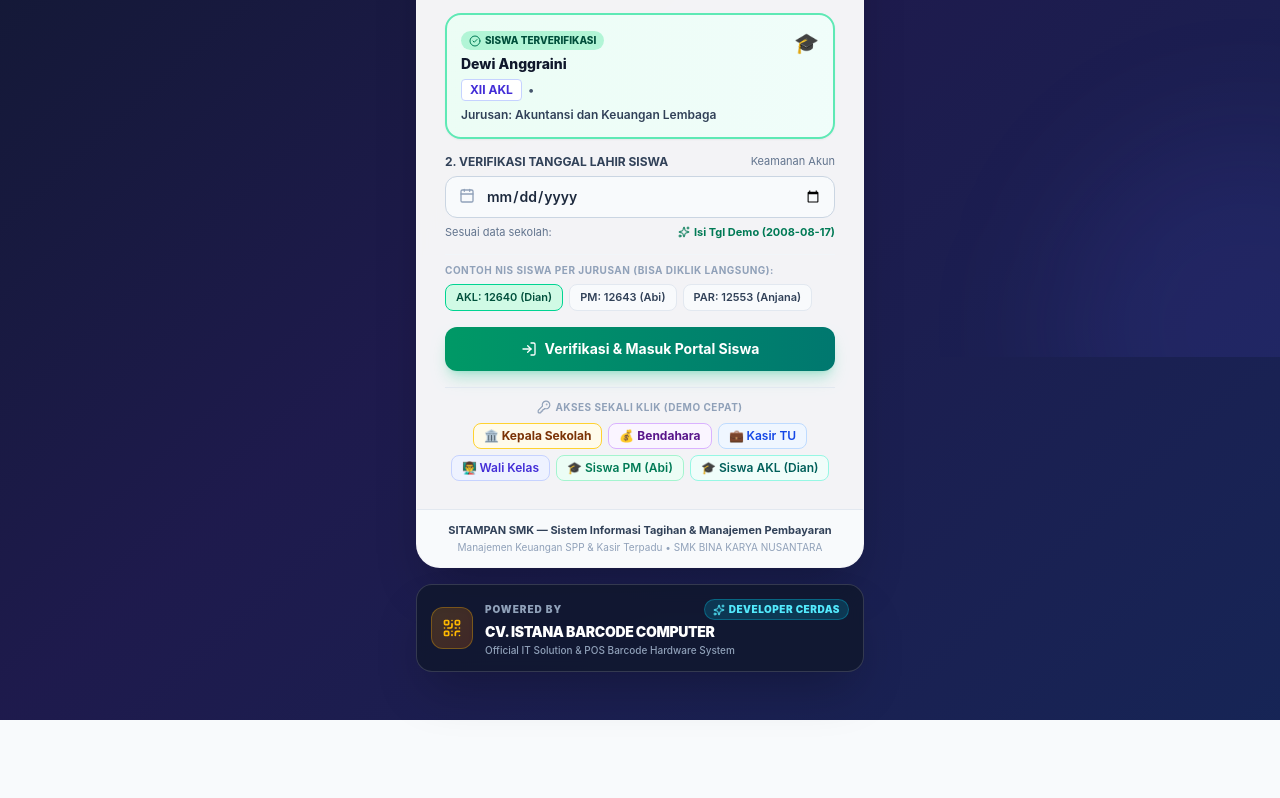
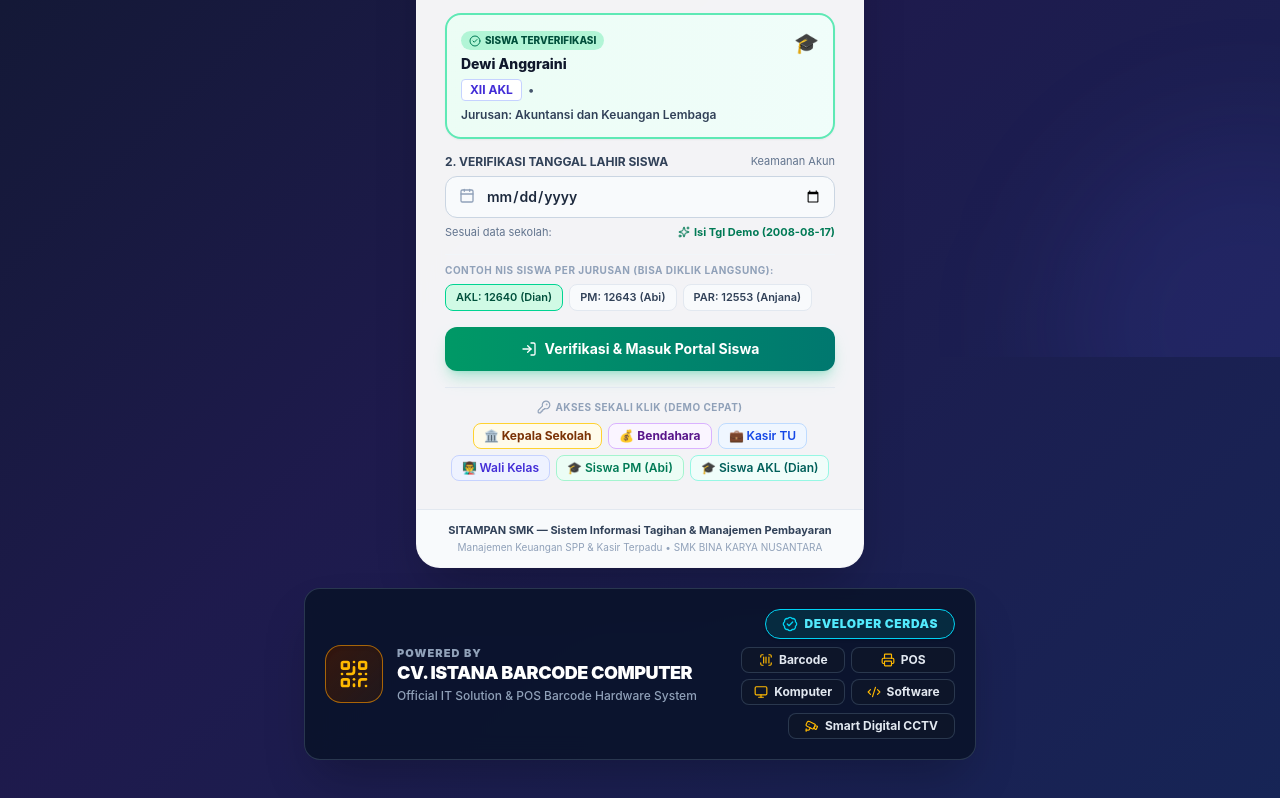
Before and after one commit to developercerdas/sitampan-smk, a React (Vite) app: page / in a window 1280 px wide. Shown: the part 443-1241 px from the top of the page. Before the commit the page ends 1163 px from the top, so only its background shows below. Built offline with nearby package versions, Linux system fonts and the light colour scheme.

Commit message:
Terapkan desain footer lengkap sesuai gambar: QR Code, CV. ISTANA BARCODE COMPUTER, DEVELOPER CERDAS dan pill Barcode, POS, Komputer, Software, Smart Digital CCTV

```diff
--- a/src/App.jsx
+++ b/src/App.jsx
@@ -14,7 +14,7 @@ import ProfilKopView from './components/ProfilKopView';
 import MasterRulesView from './components/MasterRulesView';
 import KuitansiModal from './components/KuitansiModal';
 import { dataService } from './services/dataService';
-import { Database, GitBranch, Bell, Menu, LogOut, QrCode, Sparkles } from 'lucide-react';
+import { Database, GitBranch, Bell, Menu, LogOut, QrCode, Sparkles, BadgeCheck, ScanBarcode, Printer, Monitor, Code2, Cctv } from 'lucide-react';
 
 const USER_STORAGE_KEY = 'SITAMPAN_CURRENT_USER';
 
@@ -270,34 +270,59 @@ export default function App() {
         </main>
 
         {/* Footer Aplikasi Internal */}
-        <footer className="no-print bg-white border-t border-slate-200 py-4 px-4 sm:px-6 text-center text-xs text-slate-500 space-y-2.5">
-          <div className="flex flex-col sm:flex-row items-center justify-between gap-3 max-w-5xl mx-auto">
-            <div className="text-left text-center sm:text-left">
+        <footer className="no-print bg-white border-t border-slate-200 py-4 px-4 sm:px-6 text-center text-xs text-slate-500">
+          <div className="flex flex-col lg:flex-row items-center justify-between gap-4 max-w-6xl mx-auto">
+            <div className="text-center lg:text-left">
               <p className="font-bold text-slate-800 text-xs sm:text-sm">
                 SITAMPAN SMK — {data.sekolah.nama}
               </p>
-              <p className="text-[11px] text-slate-500">
+              <p className="text-[11px] text-slate-500 mt-0.5">
                 Sistem Informasi Tagihan & Manajemen Pembayaran Keuangan SMK (Hybrid Tunai & VA)
               </p>
             </div>
 
-            {/* Badge Developer */}
-            <div className="inline-flex items-center gap-2.5 bg-slate-900 text-white px-3.5 py-1.5 rounded-xl shadow-xs border border-slate-800">
-              <div className="p-1 bg-amber-400/20 text-amber-400 rounded-lg">
-                <QrCode className="w-4 h-4" />
+            {/* Badge Developer Lengkap CV. ISTANA BARCODE COMPUTER */}
+            <div className="bg-[#0b132b] text-white p-3 rounded-2xl border border-slate-800 shadow-md flex flex-col sm:flex-row items-center gap-3.5">
+              <div className="flex items-center gap-2.5">
+                <div className="p-2 bg-gradient-to-br from-amber-950/70 to-yellow-950/40 border border-amber-500/50 rounded-xl text-amber-400">
+                  <QrCode className="w-5 h-5" />
+                </div>
+                <div className="text-left">
+                  <span className="text-[9px] font-black uppercase tracking-wider text-slate-400">
+                    POWERED BY
+                  </span>
+                  <p className="text-xs font-black tracking-tight text-white leading-tight">
+                    CV. ISTANA BARCODE COMPUTER
+                  </p>
+                  <p className="text-[9px] text-slate-400">
+                    Official IT Solution & POS Hardware
+                  </p>
+                </div>
               </div>
-              <div className="text-left">
-                <div className="flex items-center gap-1.5">
-                  <span className="text-[9px] font-black uppercase tracking-wider text-slate-400">
-                    Powered by
+
+              {/* Developer Cerdas + Service Pills */}
+              <div className="flex flex-col sm:items-end gap-1.5 border-t sm:border-t-0 sm:border-l border-slate-800 pt-2 sm:pt-0 sm:pl-3 w-full sm:w-auto">
+                <div className="inline-flex items-center justify-center gap-1 px-2.5 py-0.5 rounded-full bg-cyan-950/80 border border-cyan-400 text-cyan-300 font-extrabold text-[10px]">
+                  <BadgeCheck className="w-3 h-3 text-cyan-400" />
+                  <span>DEVELOPER CERDAS</span>
+                </div>
+                <div className="flex flex-wrap items-center justify-center sm:justify-end gap-1">
+                  <span className="px-2 py-0.5 bg-slate-900 border border-slate-700/80 rounded text-[10px] font-bold text-slate-200 inline-flex items-center gap-1">
+                    <ScanBarcode className="w-2.5 h-2.5 text-amber-400" /> Barcode
                   </span>
-                  <span className="text-[8px] font-black uppercase tracking-wider px-1.5 py-0.2 rounded-full bg-cyan-400/20 text-cyan-300 border border-cyan-400/30">
-                    DEVELOPER CERDAS
+                  <span className="px-2 py-0.5 bg-slate-900 border border-slate-700/80 rounded text-[10px] font-bold text-slate-200 inline-flex items-center gap-1">
+                    <Printer className="w-2.5 h-2.5 text-amber-400" /> POS
+                  </span>
+                  <span className="px-2 py-0.5 bg-slate-900 border border-slate-700/80 rounded text-[10px] font-bold text-slate-200 inline-flex items-center gap-1">
+                    <Monitor className="w-2.5 h-2.5 text-amber-400" /> Komputer
+                  </span>
+                  <span className="px-2 py-0.5 bg-slate-900 border border-slate-700/80 rounded text-[10px] font-bold text-slate-200 inline-flex items-center gap-1">
+                    <Code2 className="w-2.5 h-2.5 text-amber-400" /> Software
+                  </span>
+                  <span className="px-2 py-0.5 bg-slate-900 border border-slate-700/80 rounded text-[10px] font-bold text-slate-200 inline-flex items-center gap-1">
+                    <Cctv className="w-2.5 h-2.5 text-amber-400" /> CCTV
                   </span>
                 </div>
-                <p className="text-[11px] font-black tracking-tight text-white leading-tight">
-                  CV. ISTANA BARCODE COMPUTER
-                </p>
               </div>
             </div>
           </div>
--- a/src/components/LoginView.jsx
+++ b/src/components/LoginView.jsx
@@ -15,7 +15,13 @@ import {
   Check,
   Search,
   Sparkles,
-  QrCode
+  QrCode,
+  BadgeCheck,
+  ScanBarcode,
+  Printer,
+  Monitor,
+  Code2,
+  Cctv
 } from 'lucide-react';
 import SchoolLogo from './SchoolLogo';
 
@@ -629,26 +635,59 @@ export default function LoginView({ data, onLogin }) {
       </div>
 
       {/* Floating Glassmorphism Footer: Powered by CV. ISTANA BARCODE COMPUTER - DEVELOPER CERDAS */}
-      <div className="relative max-w-md w-full mt-4 bg-slate-900/80 backdrop-blur-md border border-white/15 rounded-2xl p-3.5 shadow-2xl text-white transition hover:border-amber-400/50">
-        <div className="flex items-center gap-3">
-          <div className="p-2.5 bg-gradient-to-br from-amber-500/20 to-orange-500/20 border border-amber-400/30 rounded-xl flex items-center justify-center flex-shrink-0 text-amber-400 shadow-inner">
-            <QrCode className="w-5 h-5" />
+      <div className="relative max-w-2xl w-full mt-5 bg-[#0b132b]/90 backdrop-blur-md border border-slate-700/80 rounded-2xl p-4 sm:p-5 shadow-2xl text-white transition hover:border-slate-600">
+        <div className="flex flex-col md:flex-row items-center justify-between gap-5">
+          {/* Kolom Kiri: Logo QR + Identitas Perusahaan */}
+          <div className="flex items-center gap-3.5 w-full md:w-auto">
+            <div className="p-3 bg-gradient-to-br from-amber-950/70 to-yellow-950/40 border border-amber-500/60 rounded-2xl flex items-center justify-center flex-shrink-0 text-amber-400 shadow-inner">
+              <QrCode className="w-8 h-8" />
+            </div>
+            <div>
+              <p className="text-[11px] font-black uppercase tracking-widest text-slate-400">
+                POWERED BY
+              </p>
+              <h3 className="text-base sm:text-lg font-black tracking-tight text-white leading-snug">
+                CV. ISTANA BARCODE COMPUTER
+              </h3>
+              <p className="text-xs text-slate-400 font-medium mt-0.5">
+                Official IT Solution & POS Barcode Hardware System
+              </p>
+            </div>
           </div>
-          <div className="flex-1 min-w-0">
-            <div className="flex items-center justify-between gap-1.5 flex-wrap">
-              <span className="text-[10px] font-black uppercase tracking-widest text-slate-400">
-                Powered by
-              </span>
-              <span className="inline-flex items-center gap-1 text-[10px] font-black uppercase tracking-wider px-2 py-0.5 rounded-full bg-cyan-500/20 border border-cyan-400/30 text-cyan-300">
-                <Sparkles className="w-3 h-3 text-cyan-300" /> DEVELOPER CERDAS
-              </span>
+
+          {/* Kolom Kanan: DEVELOPER CERDAS Badge + Category Pills */}
+          <div className="flex flex-col items-center md:items-end gap-2 w-full md:w-auto">
+            {/* Badge Developer Cerdas */}
+            <div className="w-full md:w-auto inline-flex items-center justify-center gap-1.5 px-4 py-1.5 rounded-full bg-cyan-950/80 border border-cyan-400 text-cyan-300 font-black text-xs shadow-sm tracking-wider">
+              <BadgeCheck className="w-4 h-4 text-cyan-400 flex-shrink-0" />
+              <span>DEVELOPER CERDAS</span>
             </div>
-            <p className="text-xs sm:text-sm font-black tracking-tight text-white mt-0.5 truncate">
-              CV. ISTANA BARCODE COMPUTER
-            </p>
-            <p className="text-[10px] text-slate-400 font-medium leading-tight mt-0.5">
-              Official IT Solution & POS Barcode Hardware System
-            </p>
+
+            {/* Grid 2 Kolom: Barcode, POS, Komputer, Software */}
+            <div className="grid grid-cols-2 gap-1.5 w-full md:w-auto">
+              <div className="px-3 py-1 bg-slate-900/90 border border-slate-700/80 rounded-lg text-xs font-bold text-slate-200 flex items-center justify-center gap-1.5 shadow-2xs">
+                <ScanBarcode className="w-3.5 h-3.5 text-amber-400 flex-shrink-0" />
+                <span>Barcode</span>
+              </div>
+              <div className="px-3 py-1 bg-slate-900/90 border border-slate-700/80 rounded-lg text-xs font-bold text-slate-200 flex items-center justify-center gap-1.5 shadow-2xs">
+                <Printer className="w-3.5 h-3.5 text-amber-400 flex-shrink-0" />
+                <span>POS</span>
+              </div>
+              <div className="px-3 py-1 bg-slate-900/90 border border-slate-700/80 rounded-lg text-xs font-bold text-slate-200 flex items-center justify-center gap-1.5 shadow-2xs">
+                <Monitor className="w-3.5 h-3.5 text-amber-400 flex-shrink-0" />
+                <span>Komputer</span>
+              </div>
+              <div className="px-3 py-1 bg-slate-900/90 border border-slate-700/80 rounded-lg text-xs font-bold text-slate-200 flex items-center justify-center gap-1.5 shadow-2xs">
+                <Code2 className="w-3.5 h-3.5 text-amber-400 flex-shrink-0" />
+                <span>Software</span>
+              </div>
+            </div>
+
+            {/* Baris Bawah: Smart Digital CCTV */}
+            <div className="w-full md:w-auto px-4 py-1 bg-slate-900/90 border border-slate-700/80 rounded-lg text-xs font-bold text-slate-200 flex items-center justify-center gap-1.5 shadow-2xs">
+              <Cctv className="w-3.5 h-3.5 text-amber-400 flex-shrink-0" />
+              <span>Smart Digital CCTV</span>
+            </div>
           </div>
         </div>
       </div>
```
